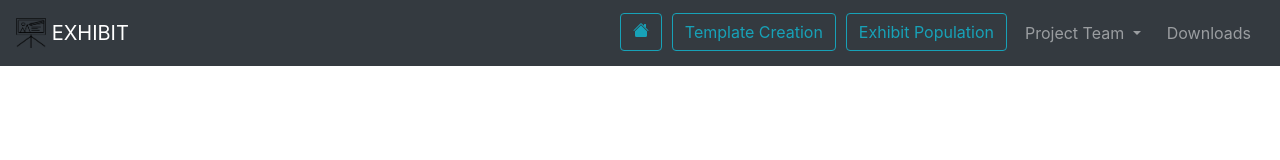
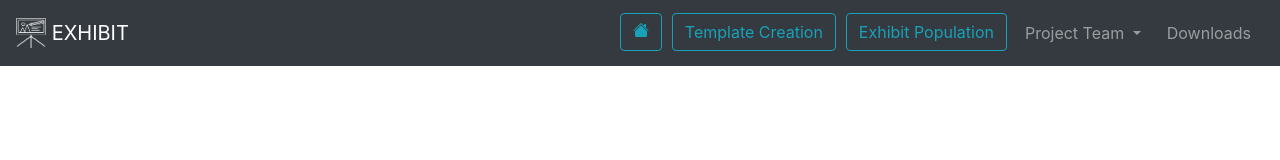
Before and after one commit to cearamullins/exhibit.github.io, a plain HTML site: page index.html in a window 1280 px wide. Drawn offline with Linux system fonts and the light colour scheme.

Commit message:
Light logo

```diff
--- a/index.html
+++ b/index.html
@@ -18,7 +18,7 @@
     <!-- NAVBAR -->
     <nav class="navbar navbar-expand-lg navbar-dark bg-dark">
         <a class="navbar-brand" href="#">
-            <img src="./resources/Logo.png" width="30" height="30" class="d-inline-block align-top" alt="">
+            <img src="./resources/Logo_light.png" width="30" height="30" class="d-inline-block align-top" alt="">
             EXHIBIT
         </a>
         <button class="navbar-toggler" type="button" data-toggle="collapse" data-target="#navbarSupportedContent" aria-controls="navbarSupportedContent" aria-expanded="false" aria-label="Toggle navigation">
```
Also changed, not shown: resources/Logo_light.png (added).
